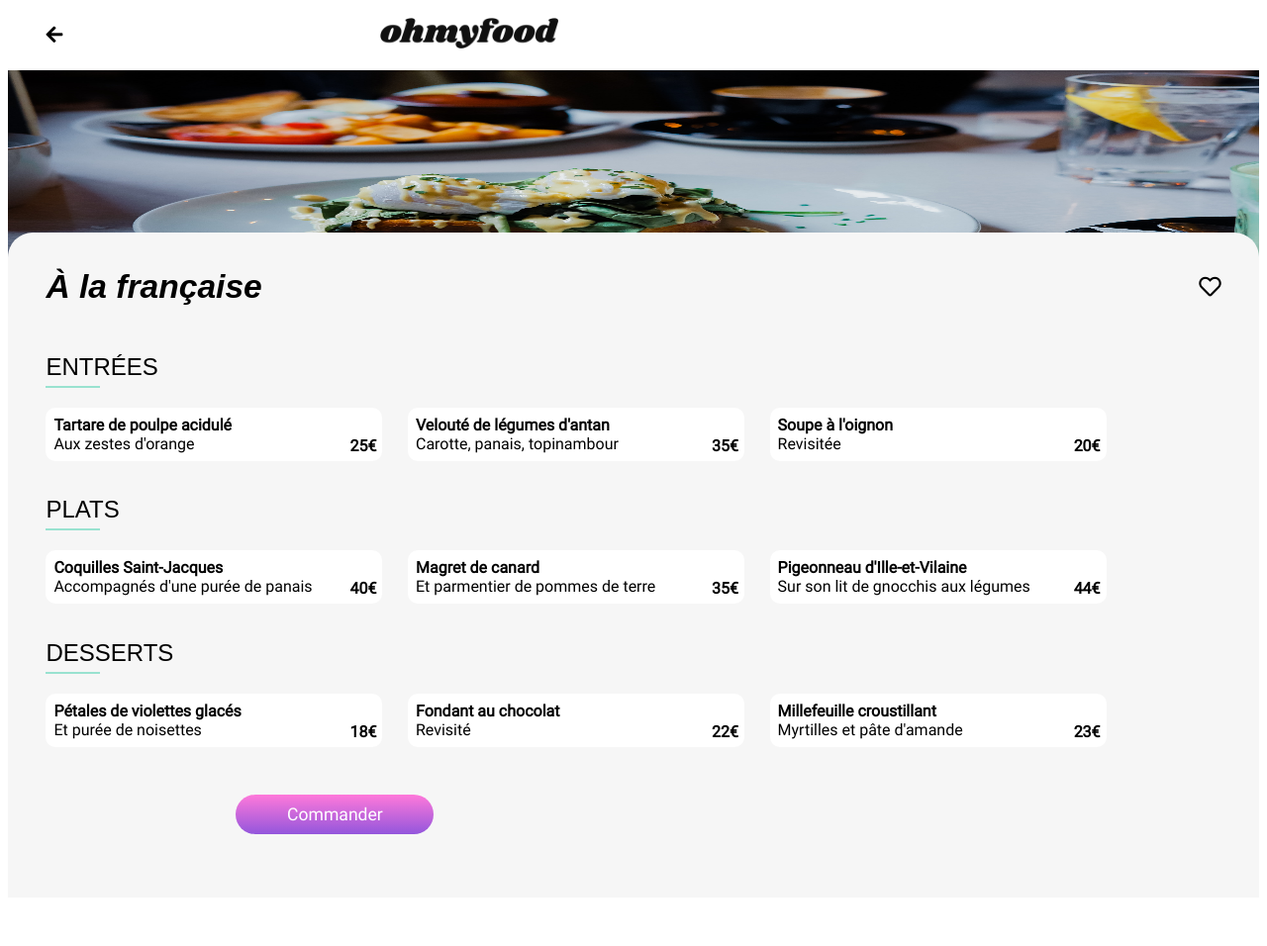
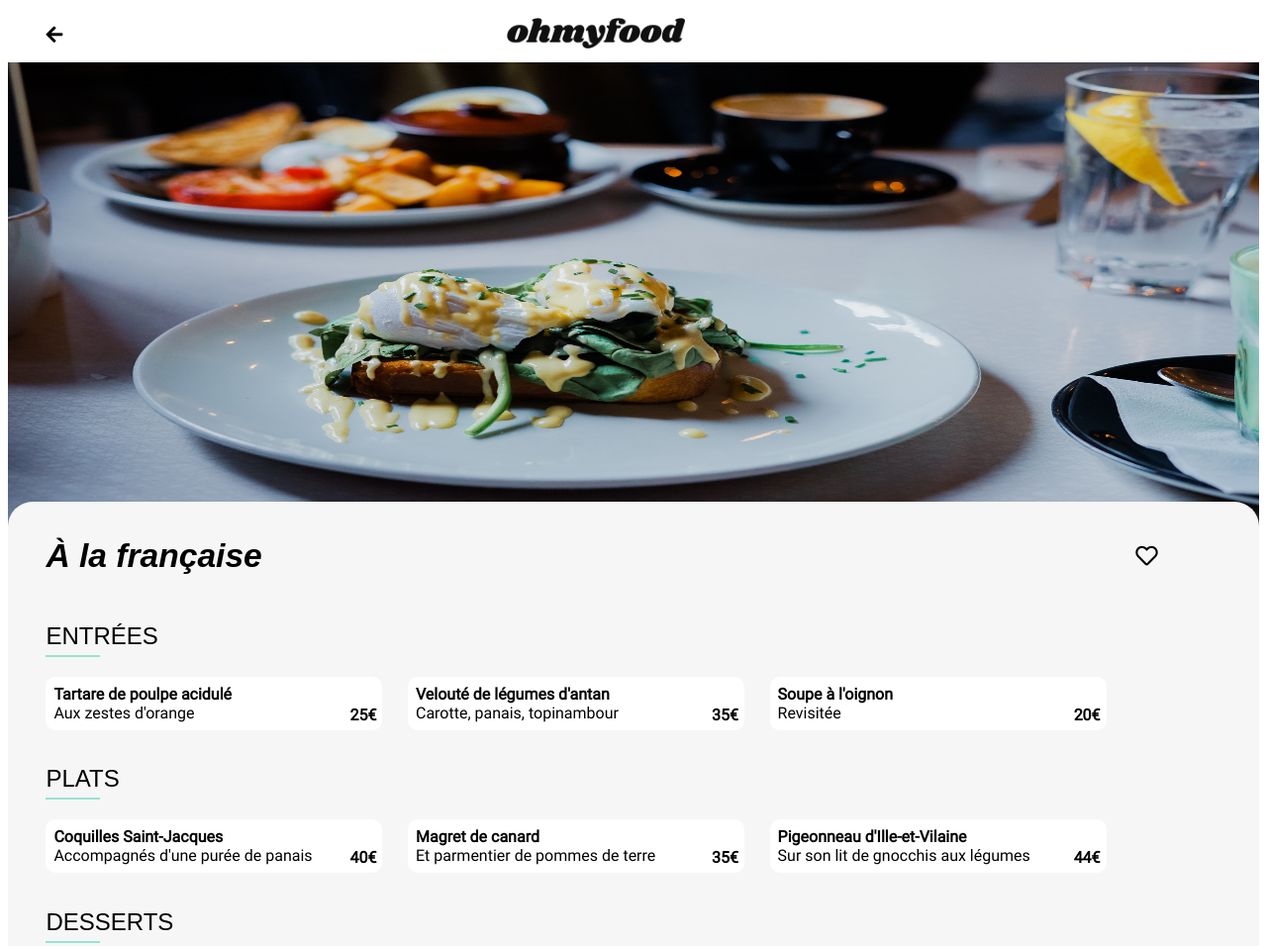
Before and after one commit to DavidAmroune/DavidAmroune_3_10062021, a website: page a_la_francaise.html in a window 1280 px wide. Shown: the top 956 px of the page at 99% size. Drawn offline with Linux system fonts and the light colour scheme; a web font is replaced by a local one.

Commit message:
Media queries

```diff
--- a/sass/components/_composants.scss
+++ b/sass/components/_composants.scss
@@ -3,7 +3,8 @@
     width: 200px;
     height: 40px;
     color: white;
-    background: linear-gradient( to top, #9356DC, #FF79DA );
+    background: linear-gradient( to top,#9356DC,#FF79DA );
+    box-shadow: 2px 2px 5px #9356DC;
     border-radius: 20px;
     border-style:none;
     font-size: 1.1em;
@@ -11,4 +12,12 @@
 
 .btn-menu{
    margin: 4vh 15vw 5vh 15vw;
+
+   @media screen and (min-width: 750px) {
+    margin: 4vh 30vw 5vh 30vw;
+   }
+
+   @media screen and (min-width: 1024px) {
+       margin: 4vh 35vw 5vh 35vw;
+   }
 }
--- a/sass/layout/_banniere.scss
+++ b/sass/layout/_banniere.scss
@@ -1,4 +1,10 @@
 .banniere img{
         height: 30vh;
         width: 100%;
+        position: relative;
+        bottom: -5vh;
+
+        @media  screen and( min-width: 1024px) {
+            height: 60vh;
+        }
 }
--- a/sass/layout/_header.scss
+++ b/sass/layout/_header.scss
@@ -1,7 +1,7 @@
 .head{
     display: flex;
     align-items: center;
-    margin: 3vh 3vw 3vh 3vw ;
+    margin: 3vh 3vw -3vh 3vw;
 
     &__icone {
         font-size: 1.2em;
@@ -10,6 +10,11 @@
     &__logo{
         position: absolute;
         left: 30vw;
+
+        @media screen and(min-width: 750px) {
+            position: absolute;
+            left: 40vw;
+        }
     }
 
     img{
--- a/sass/layout/_menu.scss
+++ b/sass/layout/_menu.scss
@@ -2,7 +2,6 @@
     background-color: $ligth-background-color;
     border-radius: 25px 25px 0 0;
     position: relative;
-    top: -10vh;
     padding: 1vh 3vw 3vh 3vw;
 
    &__titre{
@@ -15,6 +14,7 @@
     &__like{
         display: flex;
         align-items: center;
+        margin-right: 5vw;
     }
 }
 
```
Also changed, not shown: style.css, 1 other file.
